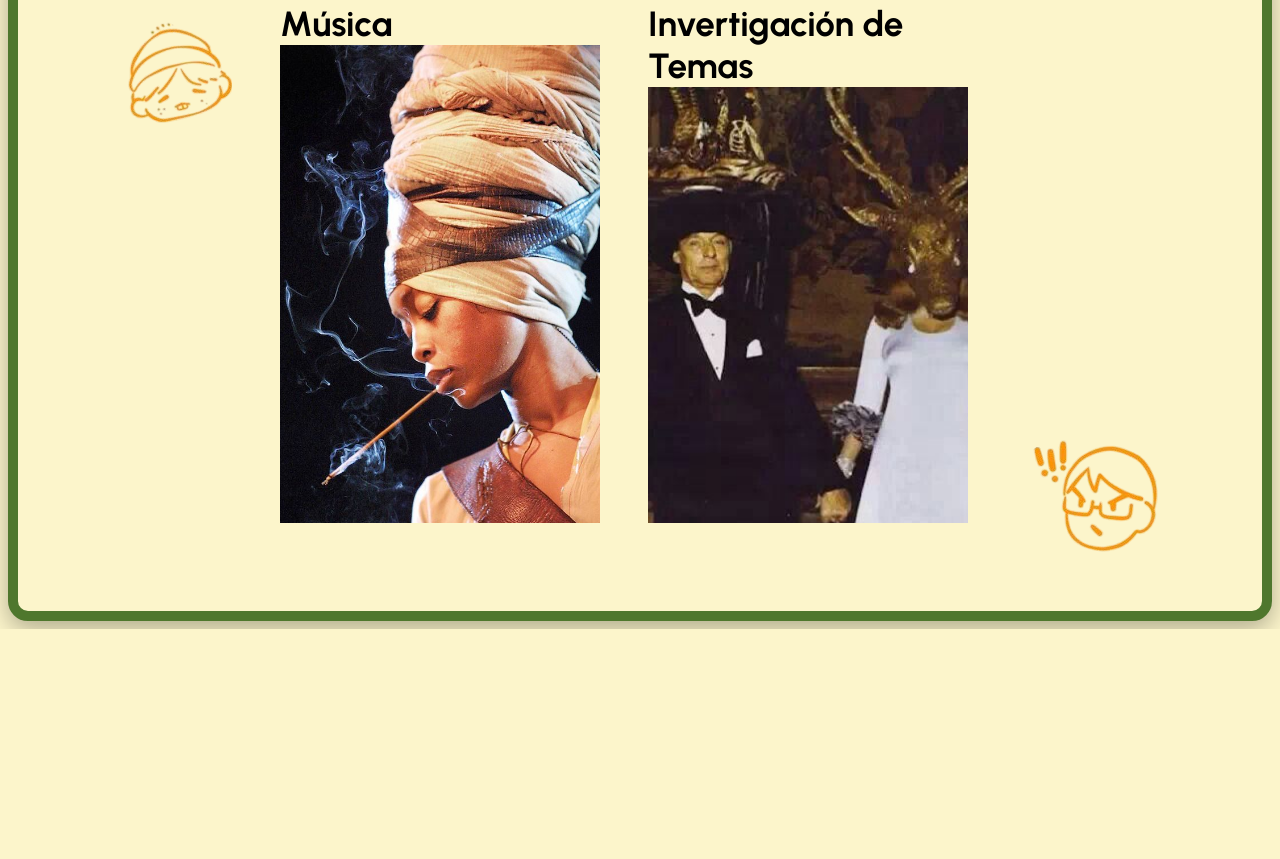
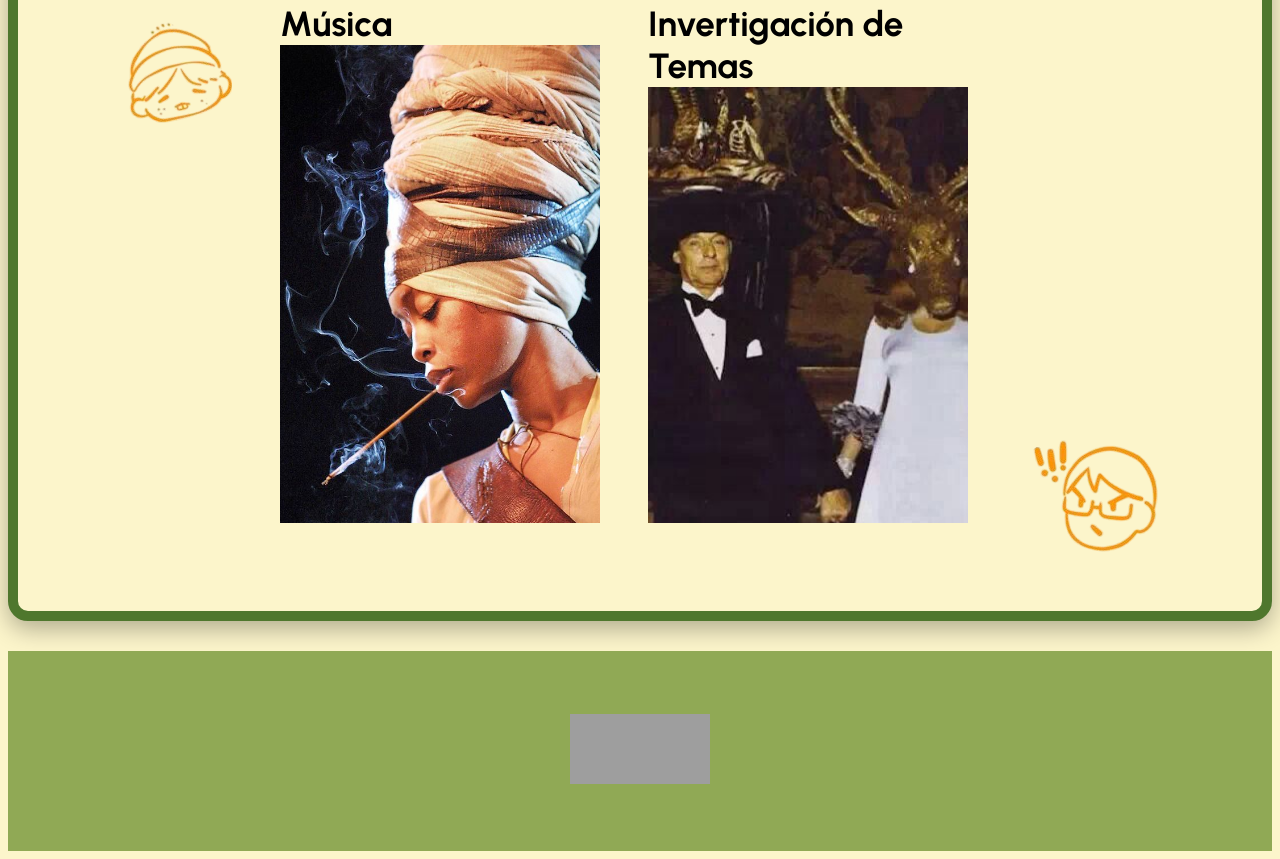
Before and after one commit to saraju13/portafolio, a plain HTML site: page index.html in a window 1280 px wide. Shown: the part 3373-4232 px from the top of the page. Before the commit the page ends 4002 px from the top, so only its background shows below. Drawn offline with nearby package versions, Linux system fonts and the light colour scheme; grey boxes are pictures that could not be loaded.

Commit message:
mi primer comentario

```diff
--- a/acceso/css/inicio.css
+++ b/acceso/css/inicio.css
@@ -550,3 +550,23 @@ transition: transform 0.3s ease;
 .deco1{
 margin-top: 400px;
 }
+
+.redes{
+    margin-top: 30px;
+    background-color: #90A955;
+    width: 100%;
+    height: 200px;
+    display: flex;
+    justify-content: center;
+    align-items: center;
+}
+
+.face{
+    width: 70px;
+    height: 70px;
+}
+
+.ig{
+     width: 70px;
+    height: 70px;
+}
--- a/index.html
+++ b/index.html
@@ -20,8 +20,6 @@
         <p class="inmenu">Bienvenidos!</p>
         <a href="index.html" class="botom">Portafolio</a>
     </div>
-
-
 
 
 
@@ -443,15 +441,10 @@
             </div>
             <img src="acceso/img/nerdo.png" alt="" class="deco1">
         </div>
-
-
-
-
-
-
-
     </div>
     </div>
+    <div class="redes"> <a href="https://www.instagram.com/punkpumpkin._/?hl=es-la"><img src="https://img.icons8.com/?size=100&id=xQDoK3WxHJ8O&format=png&color=000000" alt="" class="ig"></a>
+        <a href="https://www.facebook.com/share/17BBzjK8BT/"><img src="https://img.icons8.com/?size=100&id=118468&format=png&color=000000" alt="" class="face"></a></div>
 
 
 
```
